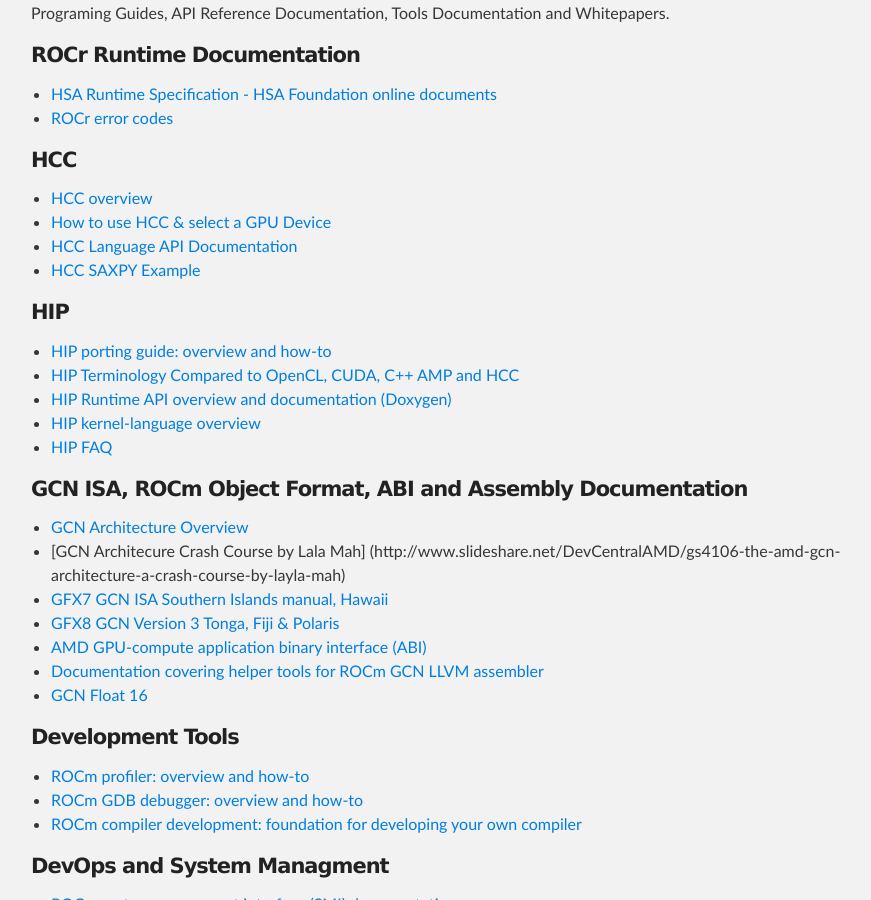
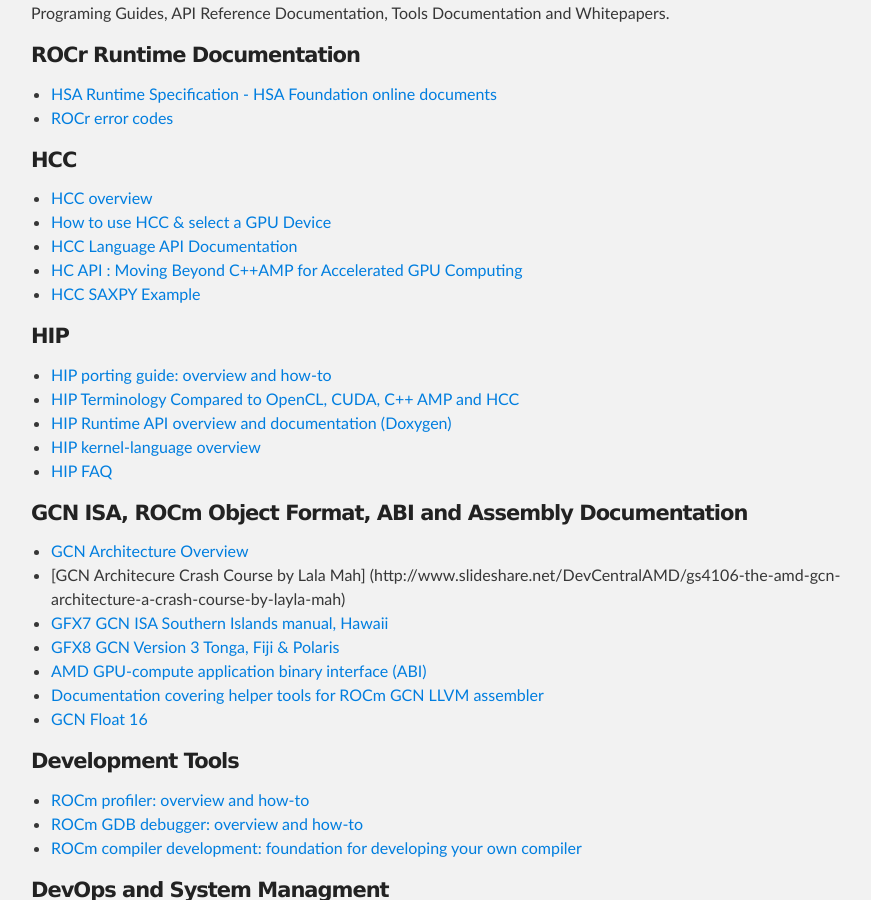
Before and after one commit to ROCm/ROCm.github.io, a Jekyll site: the page built from documentation.md, in a window 1280 px wide and 900 px high, scrolled down 444 px. Shown: the whole window, without its empty margins (184-1055 px from the left). Built offline with Jekyll 4.4.1, drawn with Linux system fonts in a browser that asks for light colours.

Commit message:
Update documentation.md

```diff
--- a/documentation.md
+++ b/documentation.md
@@ -17,6 +17,7 @@
 * [HCC overview](https://github.com/RadeonOpenCompute/hcc/wiki)
 * [How to use HCC & select a GPU Device](https://github.com/RadeonOpenCompute/hcc/wiki#how-to-use-hcc)
 * [HCC Language API Documentation](http://scchan.github.io/hcc/)
+* [HC API : Moving Beyond C++AMP for Accelerated GPU Computing](https://github.com/RadeonOpenCompute/hcc/blob/master/doc/markdown/Home.md)
 * [HCC SAXPY Example](https://gist.github.com/scchan/540d410456e3e2682dbf018d3c179008)
 
 #### HIP
```
